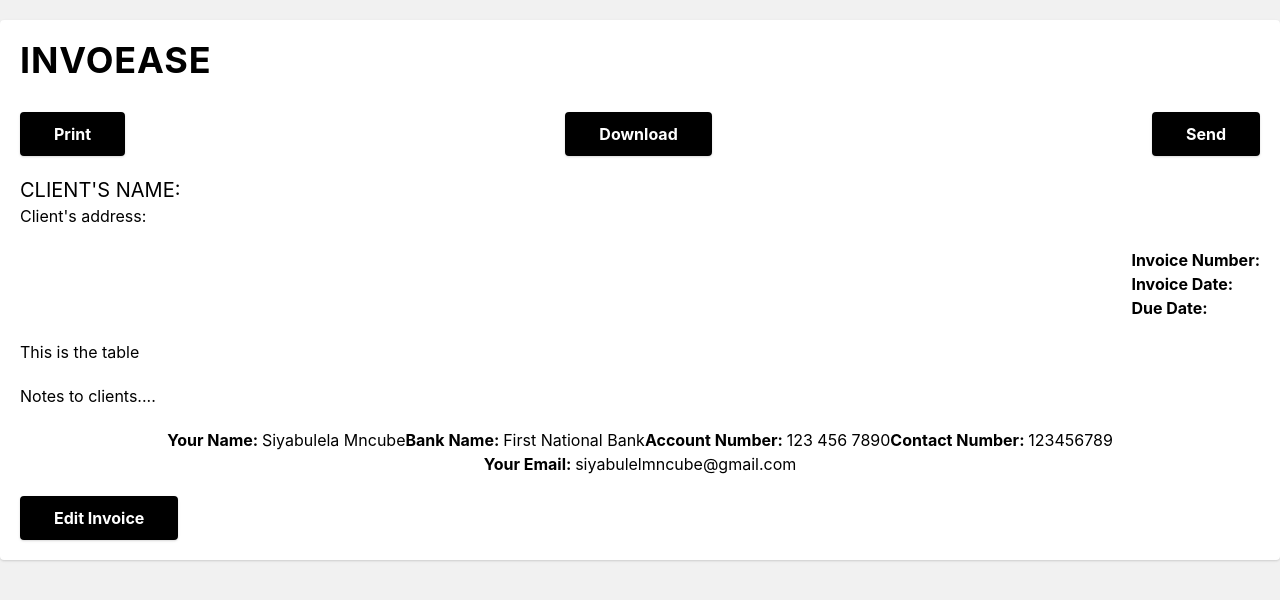
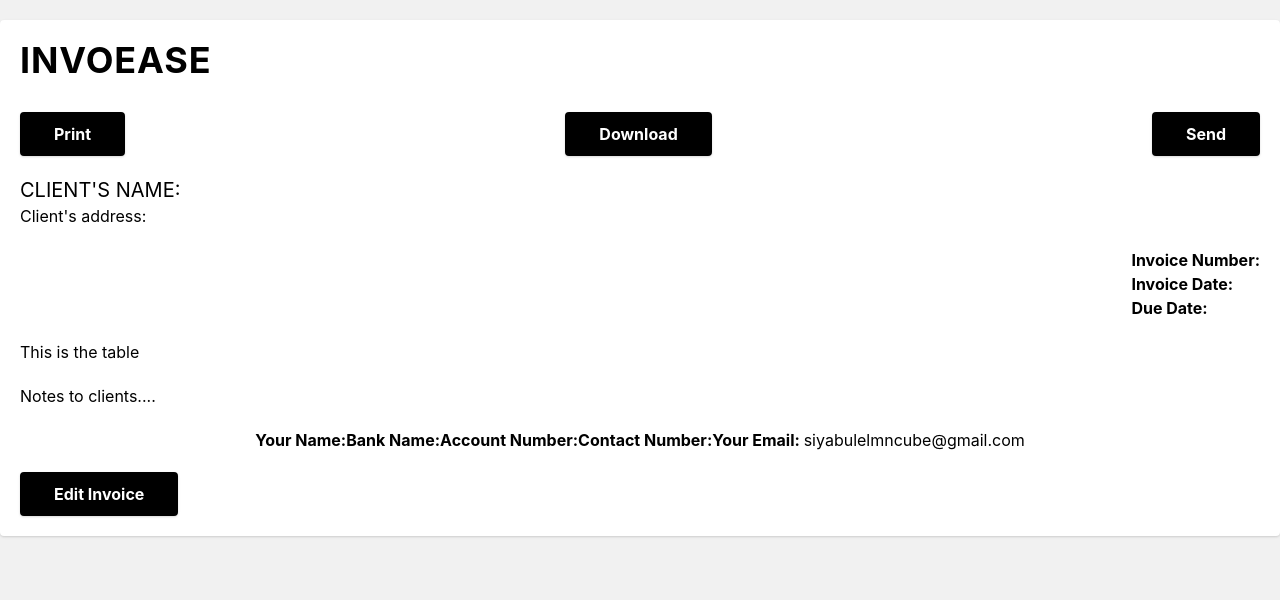
Before and after one commit to Fihliwe/InvoEase, a React (Create React App) app in the folder invoease/: page / in a window 1280 px wide. Both pictures are taken after a click on the button "Preview Invoice". Shown: the top 600 px of the page. Built offline with nearby package versions, Linux system fonts and the light colour scheme; the HTML template or start-up script is replaced by a standard one.

Commit message:
feat: footer updated for dynaimic labeling

```diff
--- a/invoease/src/App components/Details.js
+++ b/invoease/src/App components/Details.js
@@ -2,7 +2,7 @@ export default function Details({ name, address }) {
   return (
     <>
       <section className="flex flex-col items-end justify-end">
-        <h2 className="text-xl uppercase">{name}</h2>
+        <h2 className="font-bold text-xl uppercase md:text-4xl">{name}</h2>
         <p>{address}</p>
       </section>
     </>
--- a/invoease/src/App components/footer.js
+++ b/invoease/src/App components/footer.js
@@ -1,13 +1,13 @@
-export default function footer() {
+export default function footer({ name, bankName, accountNumber, contactNumber, yourEmail }) {
   return (
     <>
       <footer>
         <ul className="flex flex-wrap items-center justify-center">
-            <li><span className="font-bold">Your Name: </span> Siyabulela Mncube</li>
-            <li><span className="font-bold">Bank Name: </span>First National Bank</li>
-            <li><span className="font-bold">Account Number: </span>123 456 7890</li>
-            <li><span className="font-bold">Contact Number: </span>123456789</li>
-            <li><span className="font-bold">Your Email: </span>siyabulelmncube@gmail.com</li>
+            <li><span className="font-bold">Your Name: {name}</span></li>
+            <li><span className="font-bold">Bank Name: {bankName}</span></li>
+            <li><span className="font-bold">Account Number: {accountNumber}</span></li>
+            <li><span className="font-bold">Contact Number: {contactNumber}</span></li>
+            <li><span className="font-bold">Your Email: {yourEmail}</span>siyabulelmncube@gmail.com</li>
         </ul>
       </footer>
     </>
--- a/invoease/src/App.js
+++ b/invoease/src/App.js
@@ -32,7 +32,7 @@ function App() {
           <Date />
           <Table />
           <Notes />
-          <Footer />
+          <Footer name={name} bankName={bankName} accountNumber={bankAccount} contactNumber={phoneNumber} yourEmail={emails} />
 
           <button onClick={() => setShowInvoice(false)} className=" mt-5 bg-black text-white font-bold py-2 px-8 rounded shadow
             border-2 border-black hover:bg-transparent hover:text-black
@@ -47,7 +47,7 @@ function App() {
               name="text"
               id="name"
               placeholder="Enter your name"
-              autoComplete="off"
+              autoComplete="on"
               value={name}
               onChange={(e) => setName(e.target.value)}
             />
```
